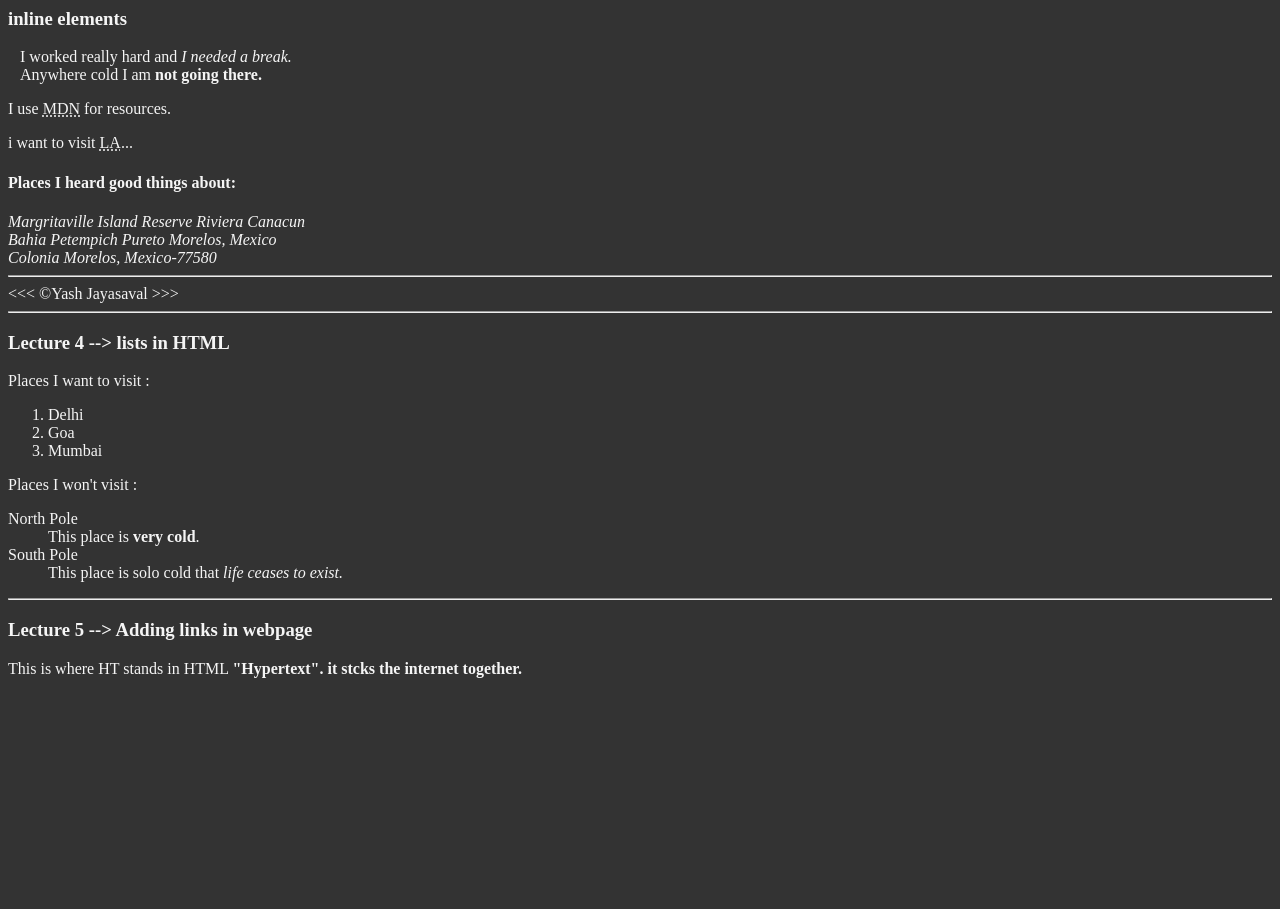
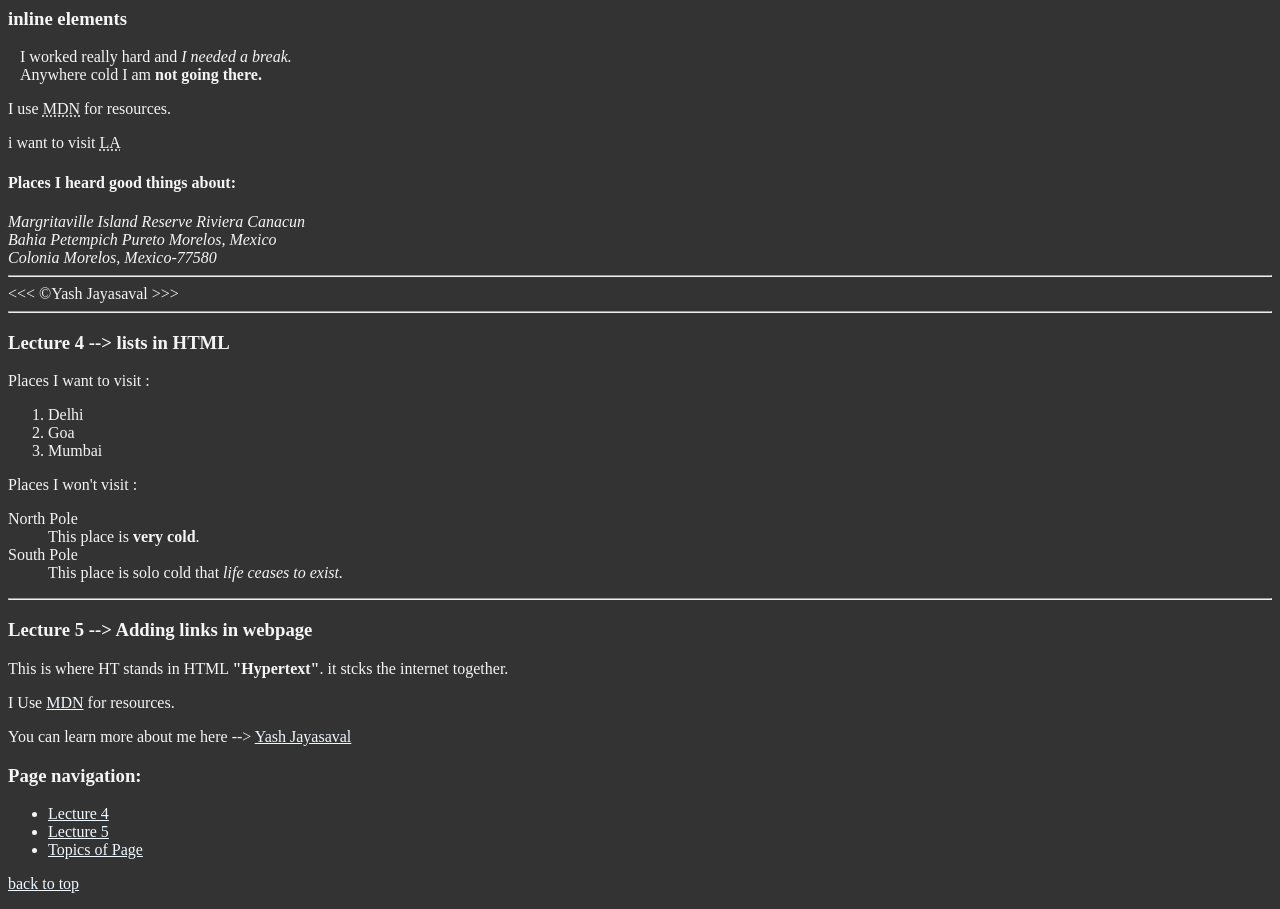
Before and after one commit to yashjaiswal2019/first-html-page, a plain HTML site: page index.html in a window 1280 px wide. Shown: the part 640-1549 px from the top of the page. Before the commit the page ends 1334 px from the top, so only its background shows below. Drawn offline with Linux system fonts and the light colour scheme.

Commit message:
learnt how links work in HTML.

```diff
--- a/index.html
+++ b/index.html
@@ -17,6 +17,7 @@
 
         <hr>
 
+        <section id="topics">
         <h2>Topics of our page.</h2>
         <p>this can be used as topics of our webpage.</p>
         <p>also we can use br tag to write on the next line
@@ -24,6 +25,7 @@
             <br>... this is line 2
             <br>... this is line 3
         </p>
+        </section>
 
         <hr>
 
@@ -50,7 +52,7 @@
         </p>
 
         <p>I use <abbr title="Mozilla Developer Network">MDN</abbr> for resources.</p>
-        <p>i want to visit <abbr title="Los Angeles">LA</abbr>...</p>
+        <p>i want to visit <abbr title="Los Angeles">LA</abbr></p>
 
         <h4>Places I heard good things about:</h4>
         <!--add more addresses, this is a comment not visible on page but can be seen in the source code via inspect elements.-->
@@ -66,6 +68,8 @@
         &lt;&lt;&lt; &copy;Yash Jayasaval &gt;&gt;&gt;
 
         <hr>
+
+        <section id="lec4">
         <!--lecture 4-->
 
         <h3>Lecture 4 --&gt; lists in HTML</h3>
@@ -84,11 +88,39 @@
             <dt>South Pole</dt>
             <dd>This place is solo cold that <em>life ceases to exist.</em></dd>
         </dl>
+        </section>
 
         <hr>
+
         <!--Lecture 5-->
+        <section id="lec5">
         <h3>Lecture 5 --&gt; Adding links in webpage</h3>
-        <p>This is where HT stands in HTML <strong>"Hypertext". it stcks the internet together.</strong></p>
+        <p>This is where HT stands in HTML <strong>"Hypertext"</strong>. it stcks the internet together.</p>
+
+        <p>I Use <a href="https://developer.mozilla.org">MDN</a> for resources.</p>
+        <p>You can learn more about me here --&gt; <a href="about.html">Yash Jayasaval</a></p>
+        </section>
+
+        <h3>Page navigation:</h3>
+        <nav>
+            <ul>
+                <li>
+                    <a href="#lec4">Lecture 4</a>
+                </li>
+
+                <li>
+                    <a href="#lec5">Lecture 5</a>
+                </li>
+
+                <li>
+                    <a href="#topics">Topics of Page</a>
+                </li>
+            </ul>
+        </nav>
+
+        <p><a href="#">back to top</a></p>
+
+
 
 
 
--- a/main.css
+++ b/main.css
@@ -2,3 +2,15 @@ body {
     background-color: #333;
     color: whitesmoke;
 }
+
+a{
+    color: aliceblue;
+}
+
+a:visited{
+    color: lightgrey;
+}
+
+a:hover , a:active{
+    color: #eee;
+}
```
Also changed, not shown: about.html (added, +27 -0 lines).
